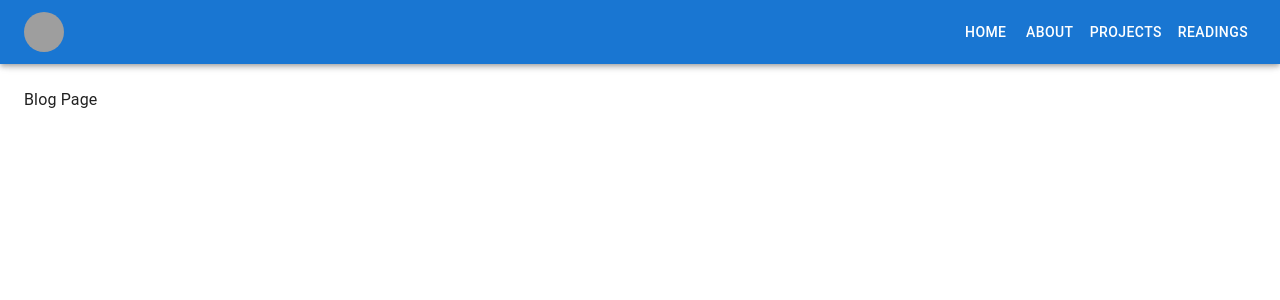
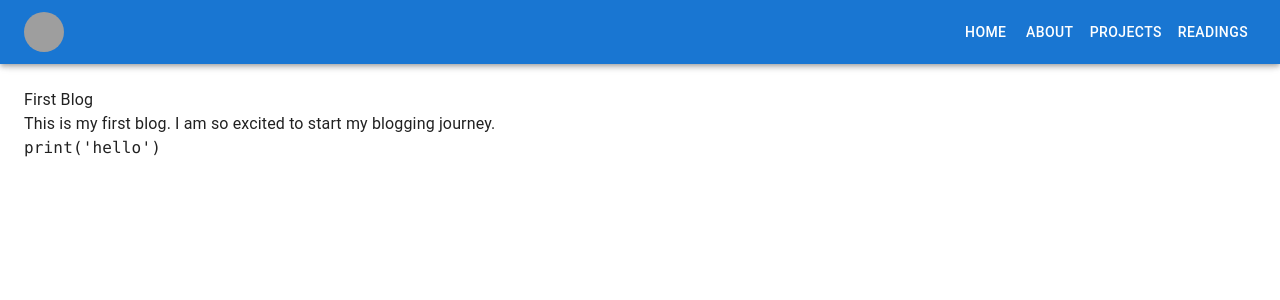
Before and after one commit to roger-mengqiu-chen/blog, a Next.js app: page /blog/first-blog in a window 1280 px wide. Shown: the top 300 px of the page. Built offline with nearby package versions, Linux system fonts and the light colour scheme; grey boxes are pictures that could not be loaded.

Commit message:
render post

```diff
--- a/src/app/blog/[slug]/page.tsx
+++ b/src/app/blog/[slug]/page.tsx
@@ -1,9 +1,49 @@
-export const BlogPag = () => {
+import Markdown from "markdown-to-jsx";
+import { getPostMetadata } from "@/utils/getPostMetadata";
+import React from "react";
+import * as fs from 'fs';
+import matter from "gray-matter";
 
+
+const getPostContent = (slug: string) => {
+  const file = `src/blogs/${slug}.md`;
+  const content = fs.readFileSync(file, "utf-8");
+
+  const matterResult = matter(content);
+  return matterResult;
+}
+
+export const generateStaticParams = async () => {
+  const posts = getPostMetadata("src/blogs");
+  return posts.map((post) => ({ slug: post.slug }));
+}
+
+export const generateMetadata = async ({ params }: { params: { slug: string } }) => {
+  const { slug } = params;
+  const post = getPostContent(slug);
+
+  return {
+    title: `Roger Chen's Blog ${slug}`,
+    description: post.data.description,
+  }
+}
+
+interface BlogPageProps {
+  params: {
+    slug: string;
+  };
+}
+
+const BlogPag: React.FC<BlogPageProps> = ({ params }) => {
+  const { slug } = params;
+  const post = getPostContent(slug);
+  console.log(post);
   return (
-    <div>
-      <h1>Blog Page</h1>
-    </div>
+    <main>
+      <article>
+        <Markdown>{post.content}</Markdown>
+      </article>
+    </main>
   );
 }
 
```
